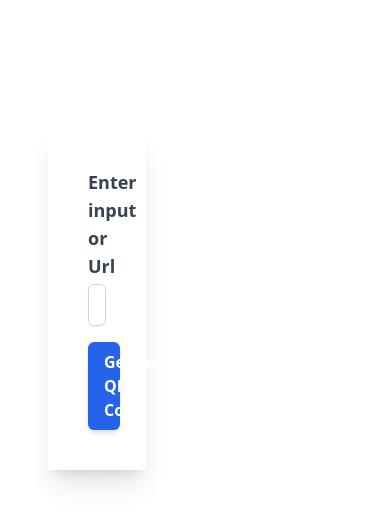
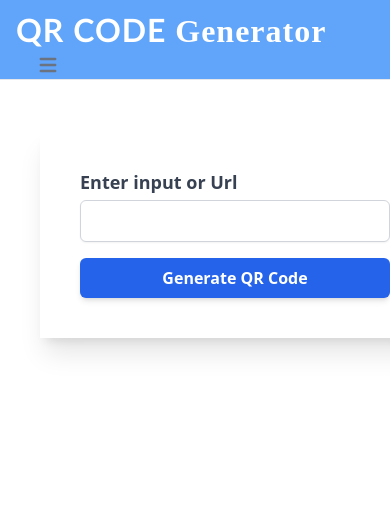
Before and after one commit to QR-Generator-App/QR-Angular, an Angular app: page / in a window 390 px wide. Shown: the top 524 px of the page. Built offline with nearby package versions, Linux system fonts and the light colour scheme; a web font is replaced by a local one.

Commit message:
responsive added

```diff
--- a/src/app/navbar/navbar.component.html
+++ b/src/app/navbar/navbar.component.html
@@ -1,10 +1,15 @@
-
-
-<nav class="bg-white border-gray-200 dark:bg-gray-900 h-20">
-    <div class="max-w-screen-xl flex flex-wrap items-center justify-between mx-auto p-4">
-      <h1>QR CODE <span>Generator</span></h1>
-      <div class="hidden w-full md:block md:w-auto" id="navbar-default">
-
-      </div>
+<nav class=" border-b border-gray-200 bg-blue-400 h-20">
+  <div class="max-w-screen-xl flex flex-wrap items-center justify-between mx-auto p-4">
+    <h1 class="text-lg font-semibold text-gray-900 dark:text-white">QR CODE <span class="font-normal">Generator</span></h1>
+    <button class="inline-flex items-center p-2 ml-3 text-sm text-gray-500 rounded-lg md:hidden hover:bg-gray-100 dark:text-gray-400 dark:hover:bg-gray-700 focus:outline-none focus:ring-2 focus:ring-gray-200 dark:focus:ring-gray-600" aria-controls="navbar-default" aria-expanded="false">
+      <svg class="w-6 h-6" aria-hidden="true" fill="currentColor" viewBox="0 0 20 20" xmlns="http://www.w3.org/2000/svg">
+        <path fill-rule="evenodd" d="M3 5a1 1 0 011-1h12a1 1 0 110 2H4a1 1 0 01-1-1zM3 10a1 1 0 011-1h12a1 1 0 110 2H4a1 1 0 01-1-1zM3 15a1 1 0 011-1h12a1 1 0 110 2H4a1 1 0 01-1-1z" clip-rule="evenodd"></path>
+      </svg>
+      <svg class="hidden w-6 h-6" aria-hidden="true" fill="currentColor" viewBox="0 0 20 20" xmlns="http://www.w3.org/2000/svg">
+        <path fill-rule="evenodd" d="M10 5a1 1 0 00-1 1v8a1 1 0 001 1 1 1 0 001-1V6a1 1 0 00-1-1zM5 10a1 1 0 001 1h8a1 1 0 110-2H6a1 1 0 00-1 1z" clip-rule="evenodd"></path>
+      </svg>
+    </button>
+    <div class="hidden w-full md:block md:w-auto" id="navbar-default">
     </div>
-  </nav>
+  </div>
+</nav>
--- a/src/app/qrcode/qrcode.component.html
+++ b/src/app/qrcode/qrcode.component.html
@@ -1,5 +1,5 @@
-<div class="flex m-10 w-screen md:flex-col sm:flex-col">
-  <div class="m-2 p-10 justify-center w-1/4 h-full shadow-xl">
+<div class="flex flex-col md:flex-row items-center justify-center m-10 w-full">
+  <div class="m-2 p-10 w-full md:w-1/4 h-full shadow-xl">
     <form [formGroup]="qrForm" (ngSubmit)="onAdd()" class="space-y-4">
       <div>
         <label for="message" class="block text-lg font-semibold text-gray-700">Enter input or Url</label>
@@ -11,7 +11,7 @@
         QR Code</button>
     </form>
   </div>
-  <div *ngIf="qrCodeImage" class="mt-2 text-center rounded-md shadow-2xl w-1/2">
+  <div *ngIf="qrCodeImage" class="m-2 p-10 w-full md:w-1/2 h-full shadow-2xl text-center rounded-md">
     <h3 class="text-2xl font-semibold text-gray-700">Generated QR Code:</h3>
     <img [src]="qrCodeImage" alt="QR Code" class="mt-4 mx-auto border border-gray-300 rounded-lg shadow-md" />
     <button (click)="downloadImage()"
```
